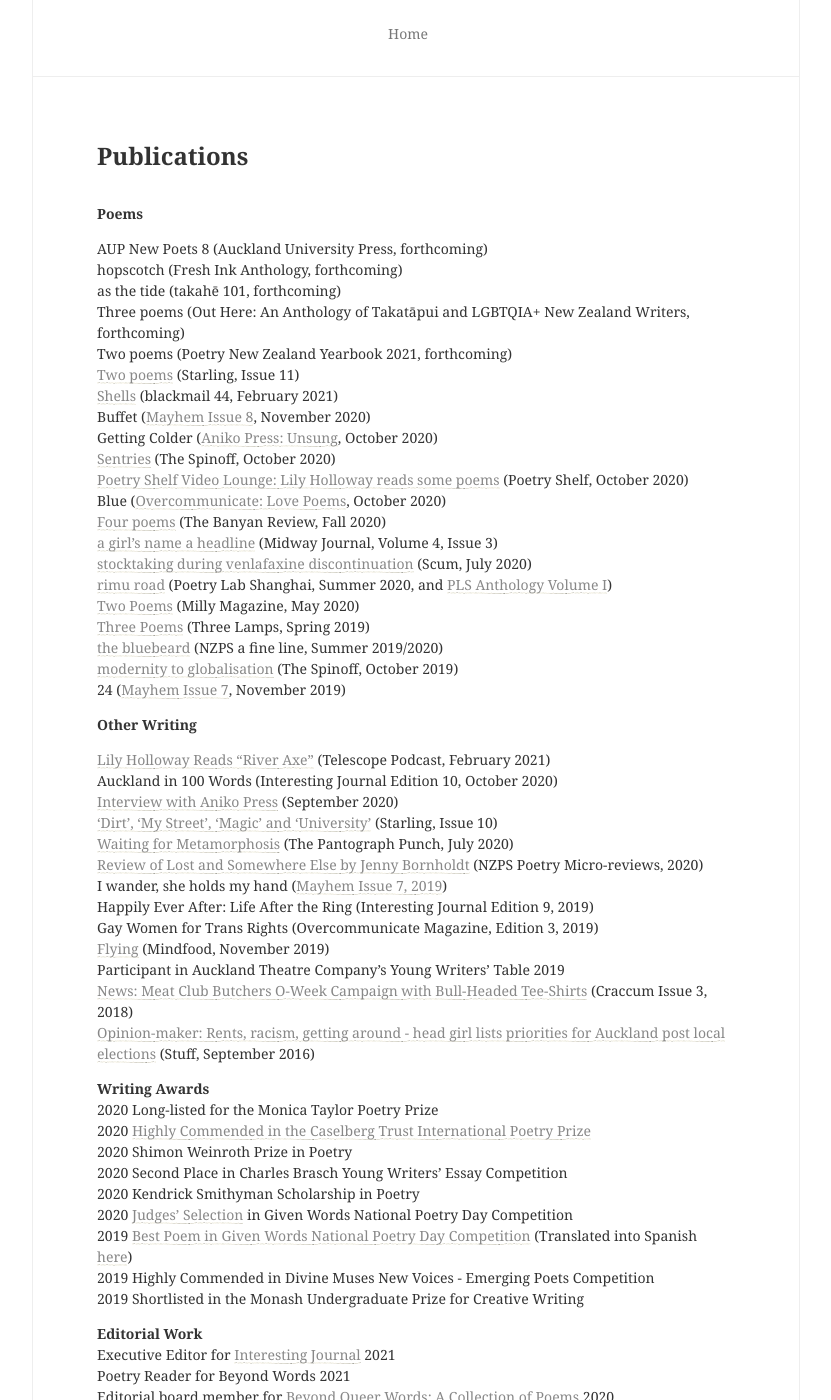
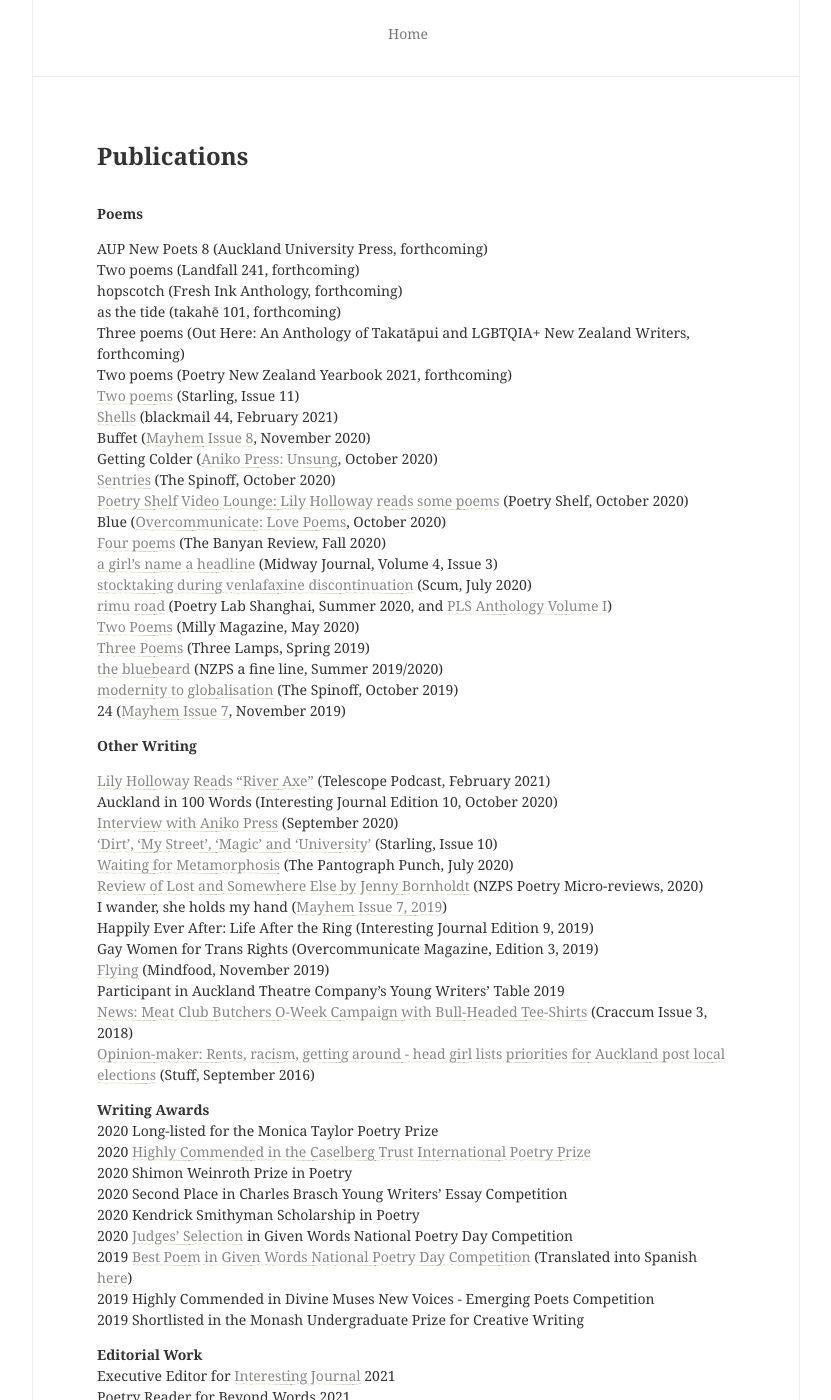
Before and after one commit to lilyholloway/lilyholloway.github.io, a Jekyll site: the page built from cv.md, in a window 1280 px wide and 1400 px high, scrolled down 238 px. Shown: the whole window, without its empty margins (224-1055 px from the left). Built offline with Jekyll 4.4.1, drawn with Linux system fonts in a browser that asks for light colours; nearby versions of some CDN libraries; some of the changed text lies outside the part shown.

Commit message:
Update cv.md

```diff
--- a/cv.md
+++ b/cv.md
@@ -7,6 +7,7 @@
 <b>Poems</b><br>
 
 AUP New Poets 8 (Auckland University Press, forthcoming)<br>
+Two poems (Landfall 241, forthcoming)<br>
 hopscotch (Fresh Ink Anthology, forthcoming)<br>
 as the tide (takahē 101, forthcoming)<br>
 Three poems (Out Here: An Anthology of Takatāpui and LGBTQIA+ New Zealand Writers, forthcoming)<br>
```
Also changed, not shown: other parts of cv.md (+1 -0 lines).
